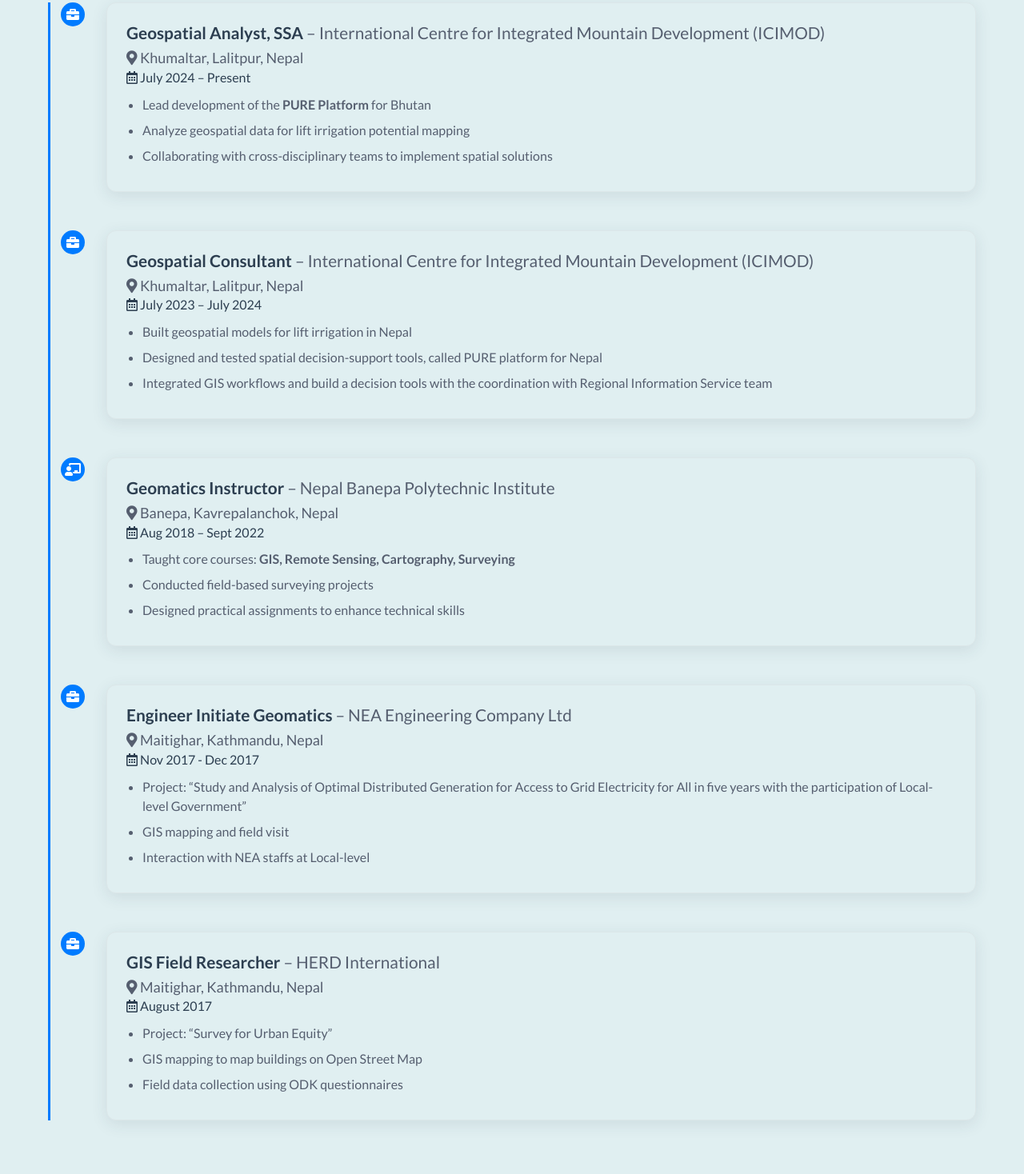
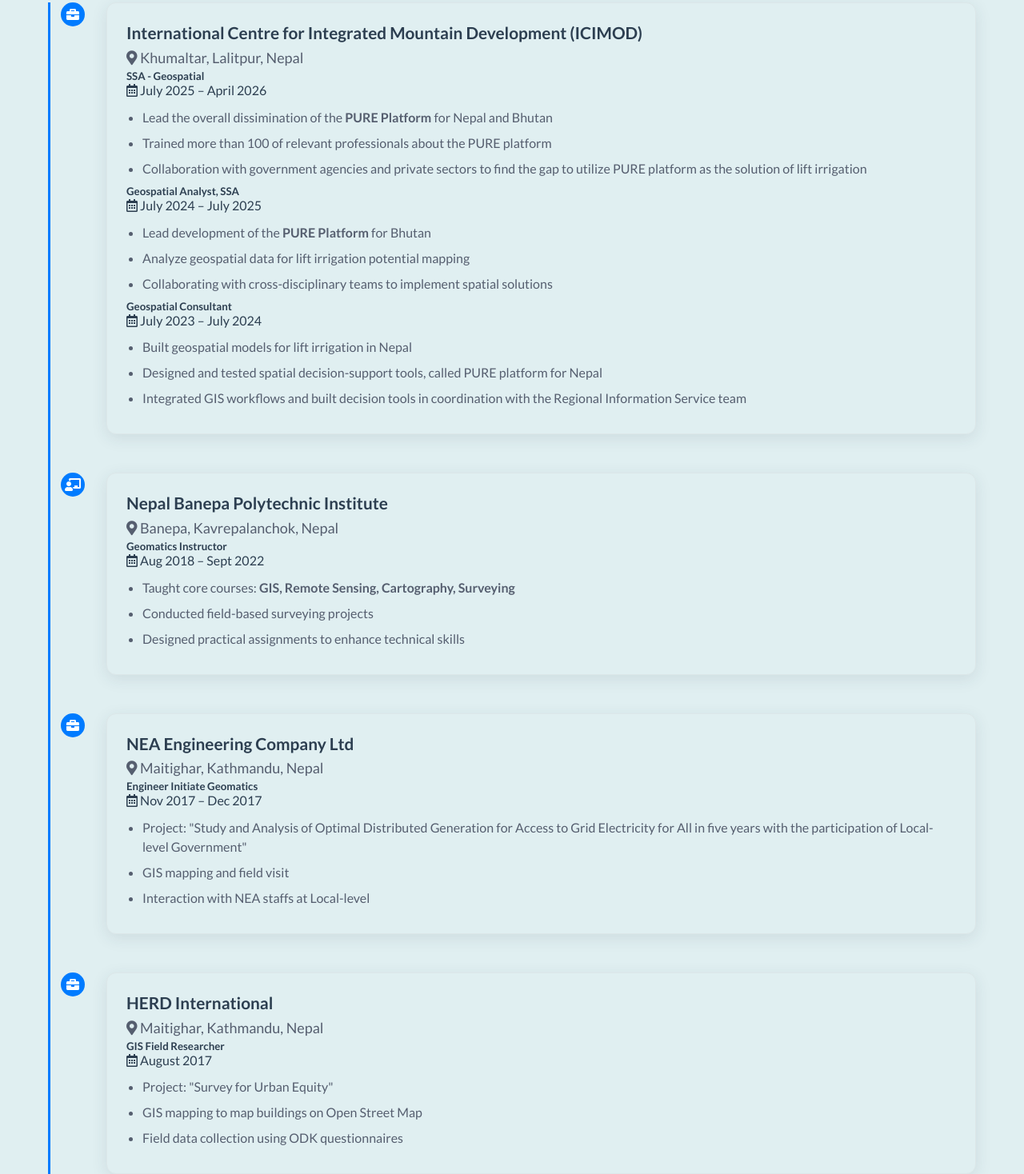
Before and after one commit to sujannepali/nepalisujan, a plain HTML site: page index.html in a window 1280 px wide. Shown: the part 2232-3700 px from the top of the page at 80% size. Drawn offline with nearby package versions, Linux system fonts and the light colour scheme.

Commit message:
Added experience section

```diff
--- a/index.html
+++ b/index.html
@@ -110,44 +110,63 @@
         </div>
     </section>
 
+
     <!-- Experience Section -->
     <section id="experience" class="experience">
         <h3>Experience</h3>
         <div class="timeline">
 
+            <!-- ICIMOD (combined, two phases) -->
             <div class="timeline-item">
                 <div class="timeline-icon"><i class="fas fa-briefcase"></i></div>
                 <div class="timeline-content">
-                <h4>Geospatial Analyst, SSA <span>– International Centre for Integrated Mountain Development (ICIMOD)</span></h4>
+
+                    <h4 class="company-name">International Centre for Integrated Mountain Development (ICIMOD)</h4>
                     <p class="location"><i class="fas fa-map-marker-alt"></i> Khumaltar, Lalitpur, Nepal</p>
-                <span class="duration"><i class="far fa-calendar-alt"></i> July 2024 – Present</span>
+
+                    <div class="role-phase">
+                        <h5 class="position-title">SSA - Geospatial</h5>
+                        <span class="duration"><i class="far fa-calendar-alt"></i> July 2025 – April 2026</span>
+                        <ul>
+                            <li>Lead the overall dissimination of the <strong>PURE Platform</strong> for Nepal and Bhutan</li>
+                            <li>Trained more than 100 of relevant professionals about the PURE platform</li>
+                            <li>Collaboration with government agencies and private sectors to find the gap to utilize PURE platform as the solution of lift irrigation</li>
+                        </ul>
+                    </div>
+
+                    <div class="role-phase">
+                        <h5 class="position-title">Geospatial Analyst, SSA</h5>
+                        <span class="duration"><i class="far fa-calendar-alt"></i> July 2024 – July 2025</span>
                         <ul>
                             <li>Lead development of the <strong>PURE Platform</strong> for Bhutan</li>
                             <li>Analyze geospatial data for lift irrigation potential mapping</li>
                             <li>Collaborating with cross-disciplinary teams to implement spatial solutions</li>
                         </ul>
                     </div>
-            </div>
 
-            <div class="timeline-item">
-            <div class="timeline-icon"><i class="fas fa-briefcase"></i></div>
-            <div class="timeline-content">
-                <h4>Geospatial Consultant <span>– International Centre for Integrated Mountain Development (ICIMOD) </span></h4>
-                <p class="location"><i class="fas fa-map-marker-alt"></i> Khumaltar, Lalitpur, Nepal</p>
+                    <div class="role-phase">
+                        <h5 class="position-title">Geospatial Consultant</h5>
                         <span class="duration"><i class="far fa-calendar-alt"></i> July 2023 – July 2024</span>
                         <ul>
                             <li>Built geospatial models for lift irrigation in Nepal</li>
                             <li>Designed and tested spatial decision-support tools, called PURE platform for Nepal</li>
-                <li>Integrated GIS workflows and build a decision tools with the coordination with Regional Information Service team</li>
+                            <li>Integrated GIS workflows and built decision tools in coordination with the Regional Information Service team</li>
                         </ul>
+                    </div>
+
                 </div>
             </div>
 
+            <!-- Nepal Banepa Polytechnic Institute -->
             <div class="timeline-item">
                 <div class="timeline-icon"><i class="fas fa-chalkboard-teacher"></i></div>
                 <div class="timeline-content">
-                <h4>Geomatics Instructor <span>– Nepal Banepa Polytechnic Institute</span></h4>
+
+                    <h4 class="company-name">Nepal Banepa Polytechnic Institute</h4>
                     <p class="location"><i class="fas fa-map-marker-alt"></i> Banepa, Kavrepalanchok, Nepal</p>
+
+                    <div class="role-phase">
+                        <h5 class="position-title">Geomatics Instructor</h5>
                         <span class="duration"><i class="far fa-calendar-alt"></i> Aug 2018 – Sept 2022</span>
                         <ul>
                             <li>Taught core courses: <strong>GIS, Remote Sensing, Cartography, Surveying</strong></li>
@@ -155,33 +174,49 @@
                             <li>Designed practical assignments to enhance technical skills</li>
                         </ul>
                     </div>
+
+                </div>
             </div>
 
+            <!-- NEA Engineering Company Ltd -->
             <div class="timeline-item">
                 <div class="timeline-icon"><i class="fas fa-briefcase"></i></div>
                 <div class="timeline-content">
-                <h4>Engineer Initiate Geomatics <span>– NEA Engineering Company Ltd</span></h4>
+
+                    <h4 class="company-name">NEA Engineering Company Ltd</h4>
                     <p class="location"><i class="fas fa-map-marker-alt"></i> Maitighar, Kathmandu, Nepal</p>
-                <span class="duration"><i class="far fa-calendar-alt"></i> Nov 2017 - Dec 2017</span>
+
+                    <div class="role-phase">
+                        <h5 class="position-title">Engineer Initiate Geomatics</h5>
+                        <span class="duration"><i class="far fa-calendar-alt"></i> Nov 2017 – Dec 2017</span>
                         <ul>
-                <li>Project: “Study and Analysis of Optimal Distributed Generation for Access to Grid Electricity for All in five years with the participation of Local-level Government”</li>
+                            <li>Project: "Study and Analysis of Optimal Distributed Generation for Access to Grid Electricity for All in five years with the participation of Local-level Government"</li>
                             <li>GIS mapping and field visit</li>
                             <li>Interaction with NEA staffs at Local-level</li>
                         </ul>
                     </div>
+
+                </div>
             </div>
 
+            <!-- HERD International -->
             <div class="timeline-item">
                 <div class="timeline-icon"><i class="fas fa-briefcase"></i></div>
                 <div class="timeline-content">
-                <h4>GIS Field Researcher <span>– HERD International</span></h4>
+
+                    <h4 class="company-name">HERD International</h4>
                     <p class="location"><i class="fas fa-map-marker-alt"></i> Maitighar, Kathmandu, Nepal</p>
+
+                    <div class="role-phase">
+                        <h5 class="position-title">GIS Field Researcher</h5>
                         <span class="duration"><i class="far fa-calendar-alt"></i> August 2017</span>
                         <ul>
-                <li>Project: “Survey for Urban Equity”</li>
+                            <li>Project: "Survey for Urban Equity"</li>
                             <li>GIS mapping to map buildings on Open Street Map</li>
                             <li>Field data collection using ODK questionnaires</li>
                         </ul>
+                    </div>
+
                 </div>
             </div>
 
```
Lines whose indentation alone changed are shown as unchanged.
